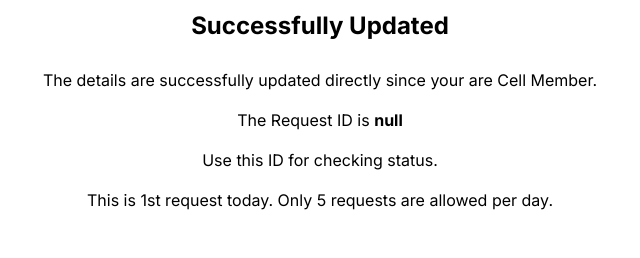
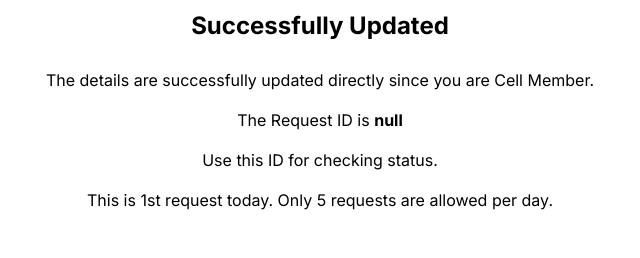
Before and after one commit to nitheeshrl/Forms, a website: page B2K21 Brochure Details Update/submission cell.html in a window 1280 px wide. Shown: the part 207-465 px from the top of the page, 320-960 px from the left. Drawn offline with Linux system fonts and the light colour scheme.

Commit message:
Update submission cell.html

```diff
--- a/B2K21 Brochure Details Update/submission cell.html
+++ b/B2K21 Brochure Details Update/submission cell.html
@@ -67,7 +67,7 @@ var renonam = renoval + ordd;
 
 </section>
 <script>
-    document.getElementById("status").innerHTML = "<span>The details are successfully updated directly since your are Cell Member.<br> <br> The Request ID is <b>"+reid+"</b><br><br> Use this ID for checking status.<br> <br>This is "+renonam+" request today. Only 5 requests are allowed per day.</span>";
+    document.getElementById("status").innerHTML = "<span>The details are successfully updated directly since you are Cell Member.<br> <br> The Request ID is <b>"+reid+"</b><br><br> Use this ID for checking status.<br> <br>This is "+renonam+" request today. Only 5 requests are allowed per day.</span>";
 </script>
 </body>
 </html>
```
